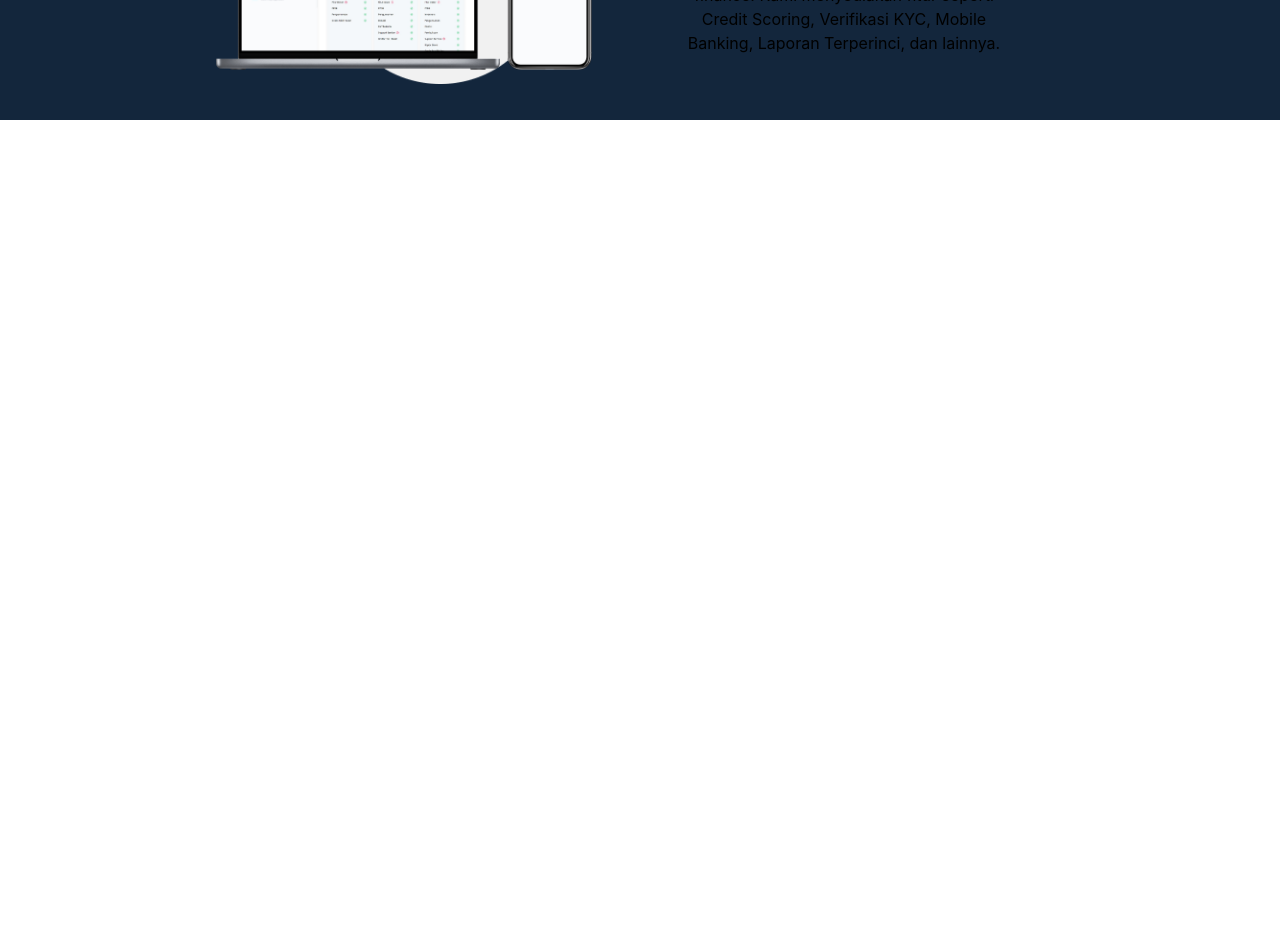
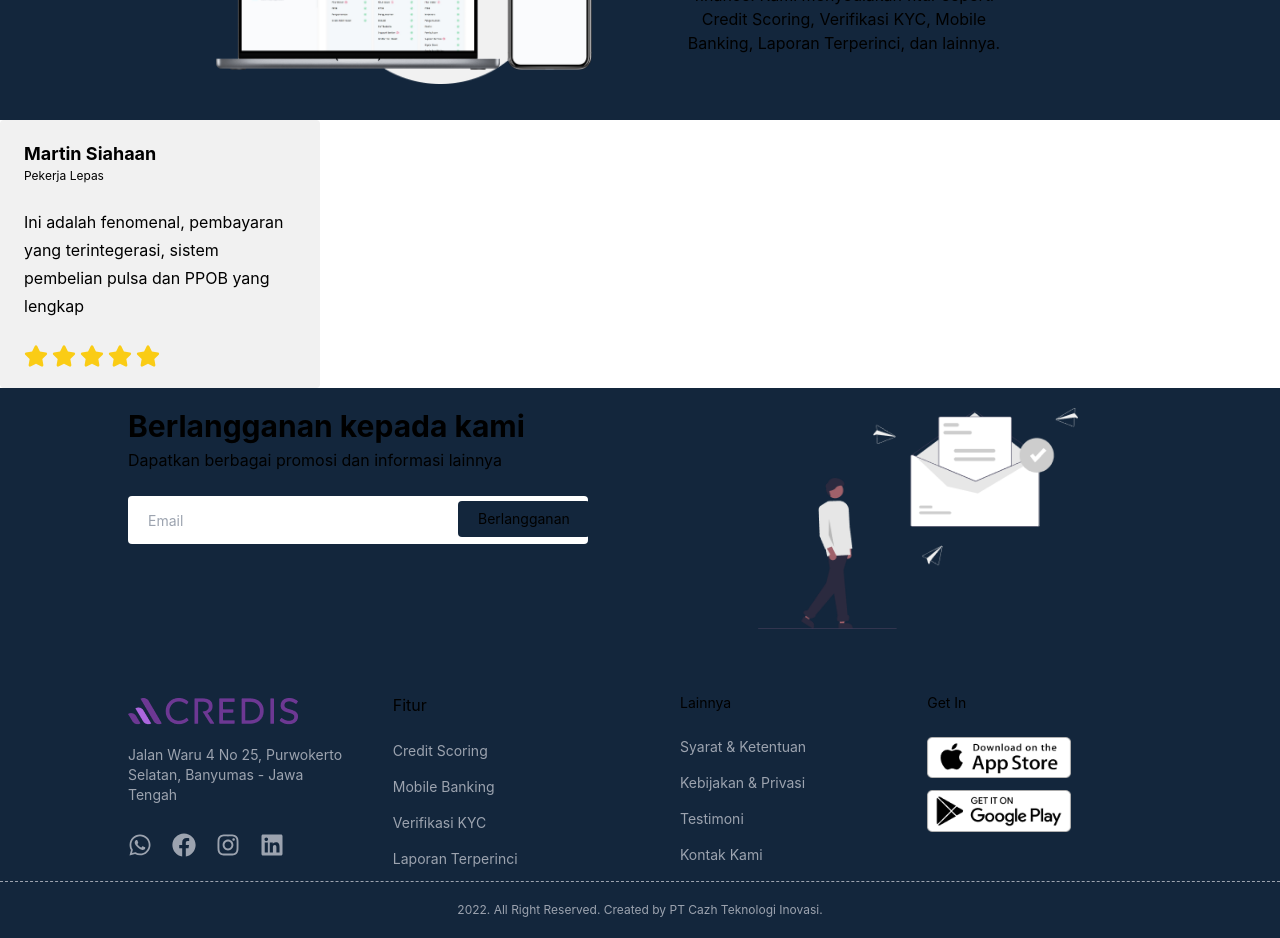
Before and after one commit to faizalajiw/Corebanking-NextJS, a Next.js app: page / in a window 1280 px wide. Shown: the part 320-1258 px from the top of the page. Before the commit the page ends 800 px from the top, so only its background shows below. Built offline with nearby package versions, Linux system fonts and the light colour scheme.

Commit message:
add footer, subs, testicard

```diff
--- /dev/null
+++ b/babel-plugin-macros.config.js
@@ -0,0 +1,5 @@
+module.exports = {
+    'fontawesome-svg-core': {
+      'license': 'free'
+    }
+  }
--- a/components/Footer/index.jsx
+++ b/components/Footer/index.jsx
@@ -0,0 +1,50 @@
+import React from 'react'
+import { FaWhatsapp, FaFacebook, FaInstagram, FaLinkedin } from 'react-icons/fa'
+
+export const Footer = () => {
+  const fitur = ["Credit Scoring", "Mobile Banking", "Verifikasi KYC", "Laporan Terperinci"];
+  const lainnya = ["Syarat & Ketentuan", "Kebijakan & Privasi", "Testimoni", "Kontak Kami"];
+  return (
+    <div className=" bg-bluecredis" >
+      <div className="bg-bluecredis flex flex-row px-32 pt-16 mb-3">
+        <div className="container text-gray-400">
+          <img src="img/Logo.png" alt="" className="mb-4"/>
+          <p className=" text-sm mb-7">Jalan Waru 4 No 25, Purwokerto Selatan, Banyumas - Jawa Tengah</p>
+          <div className="container flex flex-row justify-start text-2xl ">
+            <FaWhatsapp className="mr-5" />
+            <FaFacebook className="mr-5" />
+            <FaInstagram className="mr-5" />
+            <FaLinkedin />
+          </div>
+        </div>
+        <div className="container px-10 ">
+          <h6 className=" pb-6">Fitur</h6>
+          <ul className="text-sm text-gray-400 flex flex-col gap-4">
+            <li>Credit Scoring</li>
+            <li>Mobile Banking</li>
+            <li>Verifikasi KYC</li>
+            <li>Laporan Terperinci</li>
+          </ul>
+        </div>
+        <div className="container px-10 text-sm">
+          <h6 className=" pb-6">Lainnya</h6>
+          <ul className="text-sm text-gray-400 flex flex-col gap-4">
+            <li>Syarat & Ketentuan</li>
+            <li>Kebijakan & Privasi</li>
+            <li>Testimoni</li>
+            <li>Kontak Kami</li>
+          </ul>
+        </div>
+        <div className="container text-sm">
+          <h6 className=" pb-6">Get In</h6>
+          <img src="/img/App Store.png" alt="" className=" w-36 pb-3" />
+          <img src="/img/Google Play.png" alt="" className=" w-36" />
+        </div>
+      </div>
+      <hr className=" border-dashed border-gray-400 border-[0.1]" />
+      <div className="container flex justify-center text-xs text-gray-400 py-5">
+        <p>2022. All Right Reserved. Created by PT Cazh Teknologi Inovasi.</p>
+      </div>
+    </div>
+  )
+}
--- /dev/null
+++ b/components/Subs/index.jsx
@@ -0,0 +1,19 @@
+import React from 'react'
+
+export const Subs = () => {
+  return (
+    <div className="bg-bluecredis flex px-32 pt-5 ">
+        <div className="container flex-[160%]">
+            <h1 className="font-bold text-3xl pb-1">Berlangganan kepada kami</h1>
+            <p className="pb-6">Dapatkan berbagai promosi dan informasi lainnya</p>
+            <form action="" className="relative">
+                <input type="text" placeholder="Email" className=" absolute text-gray-400 bg-white px-5 text-sm rounded w-[460px] h-12"/>
+                <button className="px-5 py-2 rounded bg-bluecredis absolute left-[330px] top-[5px] text-sm">Berlangganan</button>
+            </form>
+        </div>
+        <div className="container ">
+            <img src="img/subscribe.png" alt="" className=" w-80"/>
+        </div>
+    </div>
+  )
+}
--- /dev/null
+++ b/components/TestimoniCard/index.jsx
@@ -0,0 +1,49 @@
+import React from 'react'
+import { FaStar } from 'react-icons/fa'
+export const TestimoniCard = (props) => {
+    const testimoni =[
+        {
+            id:1,
+            image:"img/user testi 1.png",
+            name: "Martin Sinahaan",
+            job:"Pekerja Lepas",
+            review:"Ini adalah fenomenal, pembayaran yang terintegerasi, sistem pembelian pulsa dan PPOB yang lengkap",
+            star:5
+        },
+        {
+            id:2,
+            image:"img/user testi 2.png",
+            name: "Martin Sinahaan",
+            job:"Pekerja Lepas",
+            review:"Saya Tidak dapat menjelaskan lagi bagaimana aplikasi ini sangat baik",
+            star:4
+        },
+        {
+            id:3,
+            image:"img/user testi 3.png",
+            review:"Semua telah terdigitalisasi dan cashless saya sangat suka itu semoga dimasa depan lebih simple lagi",
+            star:3
+        }
+    ]
+  return (
+    <div className="bg-grey w-80 h-auto rounded flex-row px-6 py-5">
+        <div className="container flex items-center mb-6">
+            <img src={props.image} />
+            <div className="container">
+                <h4 className="text-black text-lg font-bold">Martin Siahaan</h4>
+                <p className="text-black text-xs">Pekerja Lepas</p>
+            </div>
+        </div>
+        <div className="container text-black text-base leading-7 mb-6">
+            <p>Ini adalah fenomenal, pembayaran yang terintegerasi, sistem pembelian pulsa dan PPOB yang lengkap</p>
+        </div>
+        <div className="container flex gap-1">
+            <FaStar className=" text-yellow-400 text-2xl"/>
+            <FaStar className=" text-yellow-400 text-2xl"/>
+            <FaStar className=" text-yellow-400 text-2xl"/>
+            <FaStar className=" text-yellow-400 text-2xl"/>
+            <FaStar className=" text-yellow-400 text-2xl"/>
+        </div>
+    </div>
+  )
+}
--- a/pages/index.jsx
+++ b/pages/index.jsx
@@ -1,9 +1,32 @@
 import Head from 'next/head'
 import Image from 'next/image'
 import Link from 'next/link'
+import { Footer } from '../components/Footer';
 import { Navbar } from "../components/Navbar";
+import { Subs } from '../components/Subs';
+import { TestimoniCard } from '../components/TestimoniCard';
 
 export default function Home() {
+  const testimoni =[
+    {
+        id:1,
+        image:"img/user testi 1.png",
+        review:"Ini adalah fenomenal, pembayaran yang terintegerasi, sistem pembelian pulsa dan PPOB yang lengkap",
+        star:5
+    },
+    {
+        id:2,
+        image:"img/user testi 2.png",
+        review:"Saya Tidak dapat menjelaskan lagi bagaimana aplikasi ini sangat baik",
+        star:4
+    },
+    {
+        id:3,
+        image:"img/user testi 3.png",
+        review:"Semua telah terdigitalisasi dan cashless saya sangat suka itu semoga dimasa depan lebih simple lagi",
+        star:3
+    }
+]
   return (
     <>
        <div className=" bg-bluecredis ">
@@ -26,6 +49,9 @@ export default function Home() {
         </div>
           </div>
           </div>
+          <TestimoniCard/>
+          <Subs/>
+          <Footer/>
         </>
     )
 }
--- a/tailwind.config.js
+++ b/tailwind.config.js
@@ -19,6 +19,7 @@ module.exports = {
         'bubble-gum': '#ff77e9',
         'bermuda': '#78dcca',
         'bluecredis': '#13263C',
+        'grey': '#f1f1f1',
     },
 
     }
```
Also changed, not shown: package.json (+9 -1 lines), .babelrc (added), 2 other files (tests, documents, lock files or other folders).
